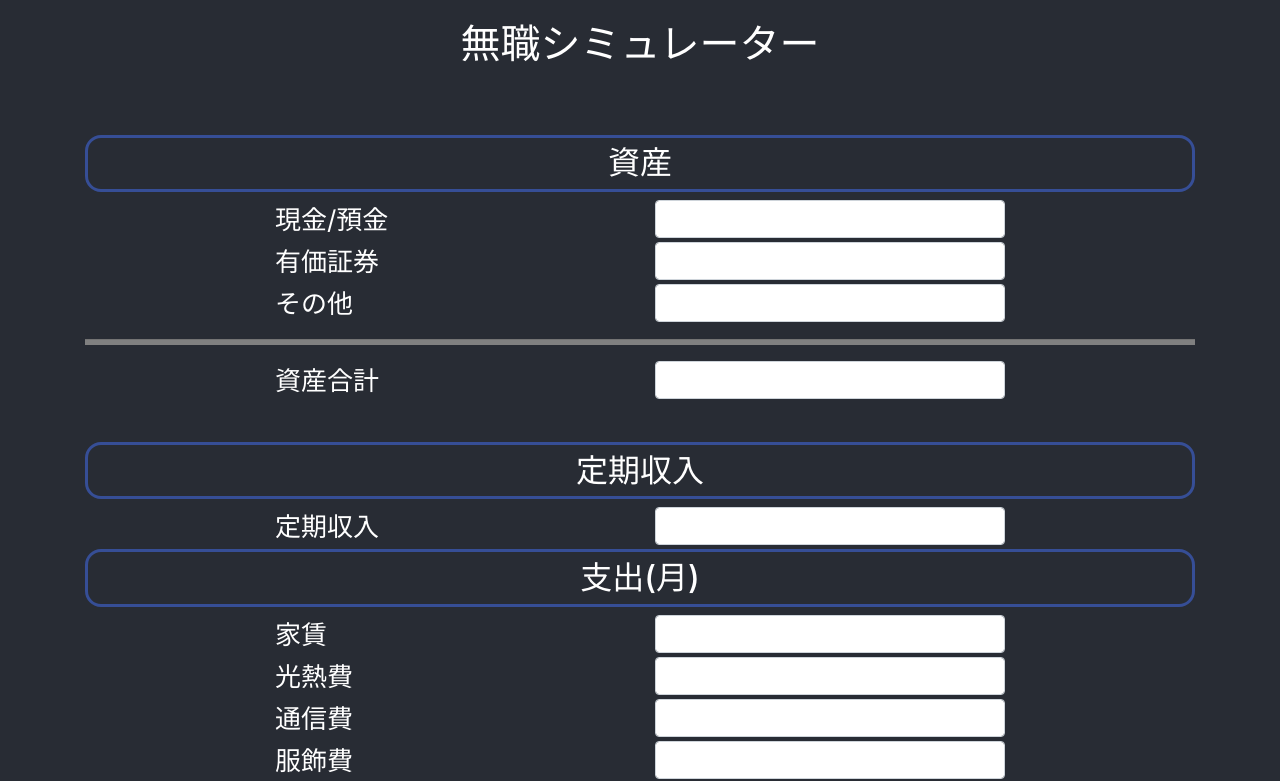
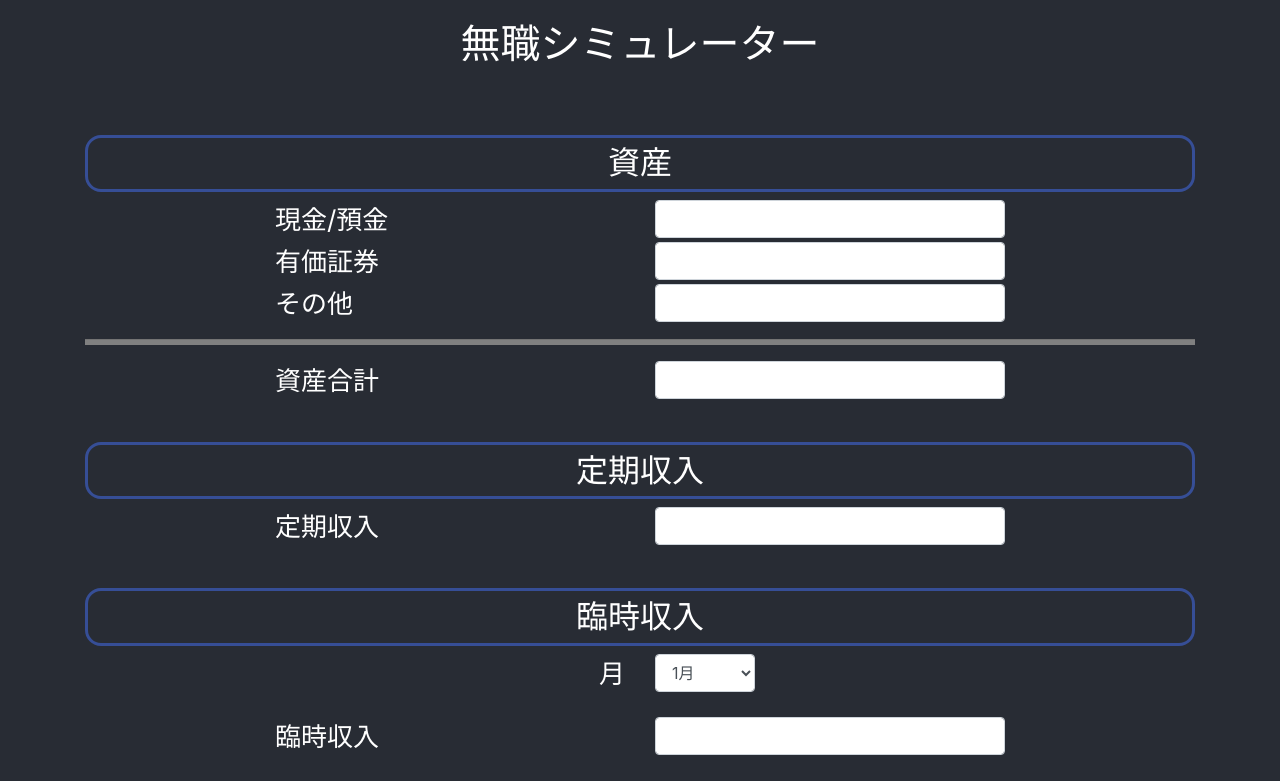
Before and after one commit to shuuujiii/no-job-simulator, a React (Create React App) app: page / in a window 1280 px wide. Shown: the top 781 px of the page. Built offline with nearby package versions, Linux system fonts and the light colour scheme.

Commit message:
add extraodinary income

```diff
--- /dev/null
+++ b/src/components/ExtraodinaryIncome.js
@@ -0,0 +1,116 @@
+import React from 'react';
+import { Form, Row, Col, Container } from 'react-bootstrap'
+import PriceRow from '../components/PriceRow';
+import * as inputjs from '../js/input';
+class ExtraodinaryIncome extends React.Component {
+    constructor(props) {
+        super(props);
+        this.state = {
+            selected: 0,
+            infoList: [
+                {
+                    info: {
+                        exincome: "",
+                    },
+                    display: {
+                        exincome: "",
+                    },
+                }
+            ]
+        };
+    }
+
+    componentDidMount() {
+        //selected変更時のために、state の infoList配列を作成する必要がある。
+        let arr = []
+        for (let i = 0; i < 12; i++) {
+            arr.push({
+                info: {
+                    exincome: "",
+                },
+                display: {
+                    exincome: "",
+                },
+            })
+        }
+        this.setState({
+            ...this.state,
+            infoList: arr,
+        })
+    }
+
+
+    handleChangeSelect(e) {
+        this.setState({
+            selected: e.target.value,
+        })
+    }
+
+    handleChangeInputInfo(e) {
+        this.setState({
+            ...this.state,
+            infoList: this.state.infoList.map((value, index) => {
+                if (this.state.selected == index) {
+                    return {
+                        ...value,
+                        info: {
+                            ...value.info,
+                            [e.target.name]: inputjs.InputNumOnly(e.target.value),
+                        },
+                        display:
+                        {
+                            ...value.display,
+                            [e.target.name]: inputjs.InputComma(e.target.value),
+                        },
+                    }
+                } else {
+                    return value;
+                }
+            })
+        });
+    }
+
+
+    render() {
+        var month = Array.from(Array(12).keys(), x => x + 1);
+        var options = month.map(
+            (value, index) => {
+                return (
+                    <option key={index} value={index}>
+                        {value + "月"}
+                    </option>
+                )
+            }
+        );
+        return (
+            <div>
+                <h2 className="h2-title">臨時収入</h2>
+                <Form>
+                    <Form.Group controlId="ControlSelectMonth">
+                        <Row>
+                            <Col style={{ textAlign: "right" }}>
+                                <Form.Label>月</Form.Label>
+                            </Col>
+                            <Col>
+                                <Form.Control as="select"
+                                    style={{ width: 100 }}
+                                    onChange={this.handleChangeSelect.bind(this)}
+                                    value={this.state.selected}>
+                                    {options}
+                                </Form.Control>
+                            </Col>
+                        </Row>
+                    </Form.Group>
+                </Form>
+                <PriceRow
+                    title={"臨時収入"}
+                    id={"exincome"}
+                    handleChange={this.handleChangeInputInfo.bind(this)}
+                    handleOnBlur={() => { return; }}
+                    value={this.state.infoList[this.state.selected].display.exincome} />
+            </div>
+        )
+    }
+}
+
+export default ExtraodinaryIncome
--- a/src/components/RegularIncome.js
+++ b/src/components/RegularIncome.js
@@ -31,8 +31,6 @@ class RegularIncome extends React.Component {
     render() {
         return (
             <div>
-                {this.state.info.income}
-                {this.state.display.income}
                 <h2 className="h2-title">定期収入</h2>
                 <PriceRow
                     title={"定期収入"}
--- a/src/simulator.js
+++ b/src/simulator.js
@@ -4,6 +4,7 @@ import { withRouter } from 'react-router';
 import Header from './components/Header';
 import Assets from './components/Assets';
 import RegularIncome from './components/RegularIncome';
+import ExtraodinaryIncome from './components/ExtraodinaryIncome';
 import PaymentsMonth from './components/PaymentsMonth';
 import PaymentsYear from './components/PaymentsYear';
 
@@ -59,6 +60,9 @@ class Simulator extends Component {
                             updateAsset={(value) => this.updateAsset(value)} />
                         <br />
                         <RegularIncome />
+                        <br />
+                        <ExtraodinaryIncome />
+                        <br />
                         <PaymentsMonth
                             info={this.state.info}
                             updatePayment={(value) => this.updatePayment(value)} />
```
